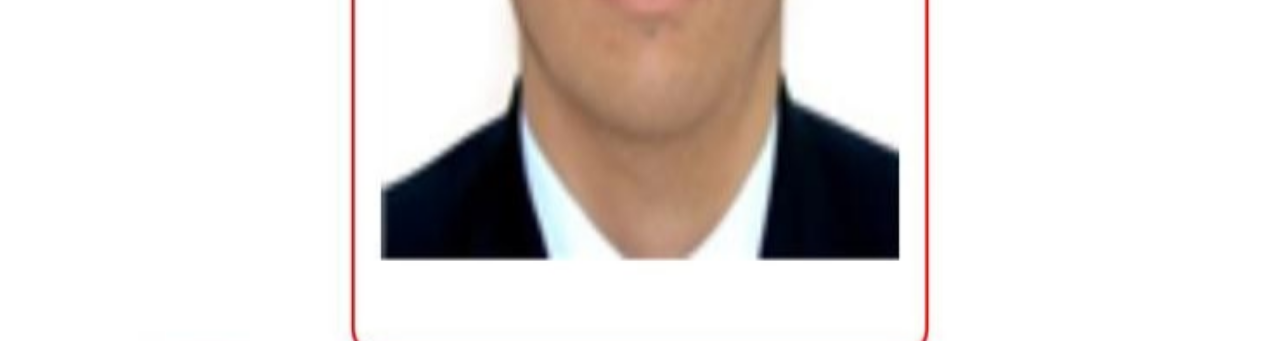
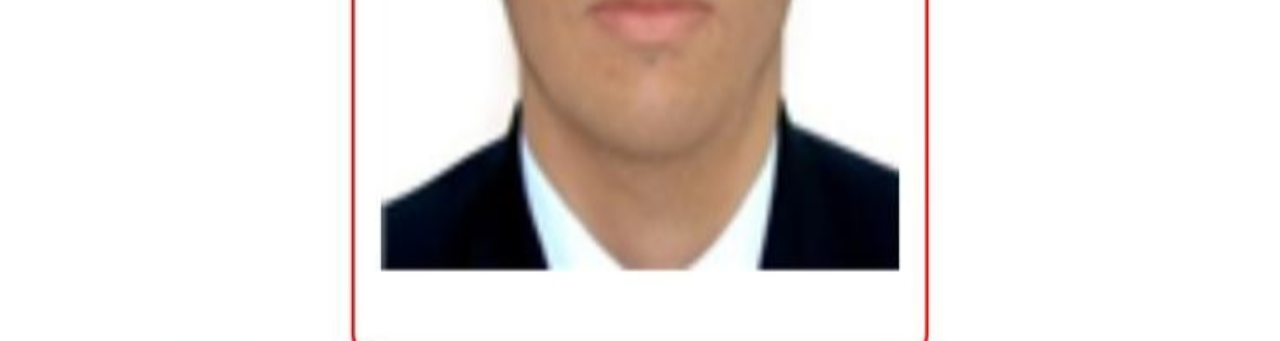
Before and after one commit to josia-wq/ESAN-Website, a plain HTML site: page index.html in a window 1280 px wide. Shown: the top 341 px of the page. Drawn offline with Linux system fonts and the light colour scheme.

Commit message:
Update index.html

```diff
--- a/index.html
+++ b/index.html
@@ -43,7 +43,7 @@
             height: 100%;
 
             object-fit: cover; /* Passt das Bild an den Bildschirm an */
-            transform: scaleY(1.3);
+            transform: scaleY(1.2);
 
         }
 
```
